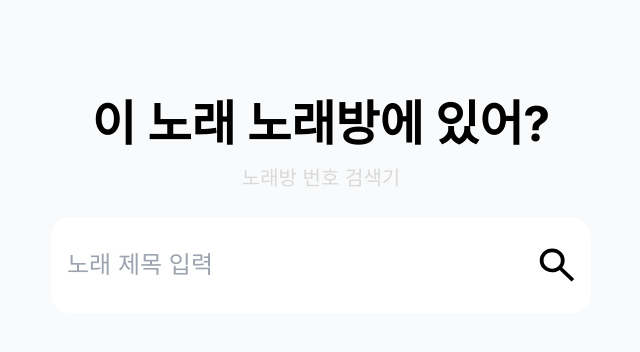
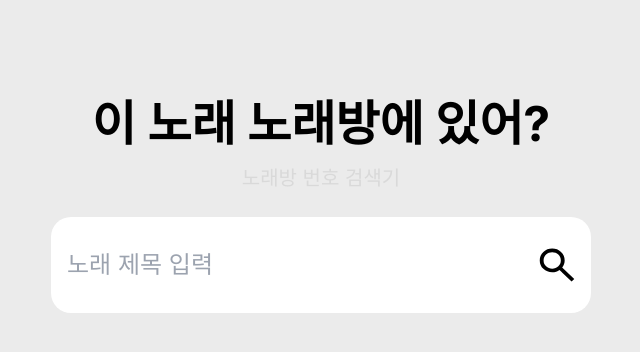
Before and after one commit to crowcrow07/songNumberFinder, a Next.js app: page / in a window 1280 px wide. Shown: the top 352 px of the page, without its empty margins (319-959 px from the left). Built offline with nearby package versions, Linux system fonts and the light colour scheme.

Commit message:
feat : home css

```diff
--- a/src/app/page.tsx
+++ b/src/app/page.tsx
@@ -3,8 +3,8 @@
 
 export default function Home() {
   return (
-    <main className="w-screen flex justify-center h-screen overflow-y-scroll">
-      <div className="xl:w-[1280px] lg:w-[1024px] md:w-[768px] sm:w-[640px] w-[80%]  flex gap-16 flex-col items-center justify-center bg-gray-50">
+    <main className="w-screen h-screen overflow-y-scroll flex justify-center bg-[#ebebeb]">
+      <div className="xl:w-[1280px] lg:w-[1024px] md:w-[768px] sm:w-[640px] w-[80%] flex gap-16 flex-col items-center justify-center min-h-[680px]">
         <Header />
         <ResultsBox />
       </div>
```
